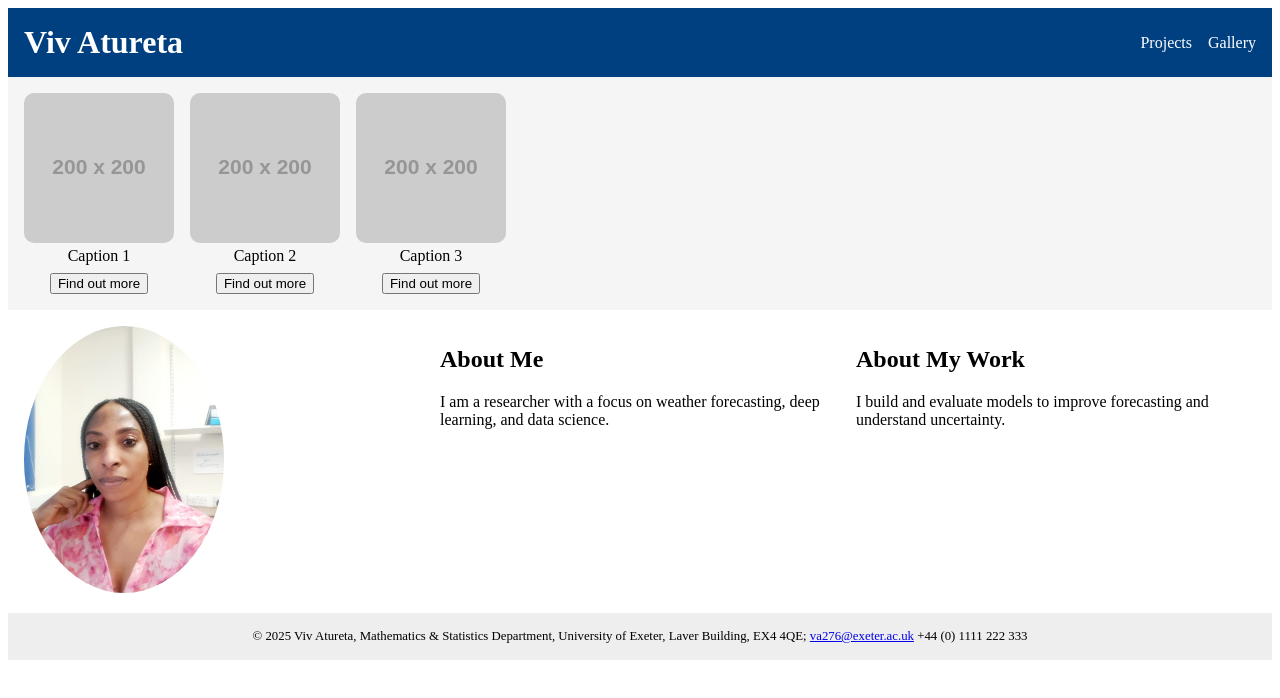
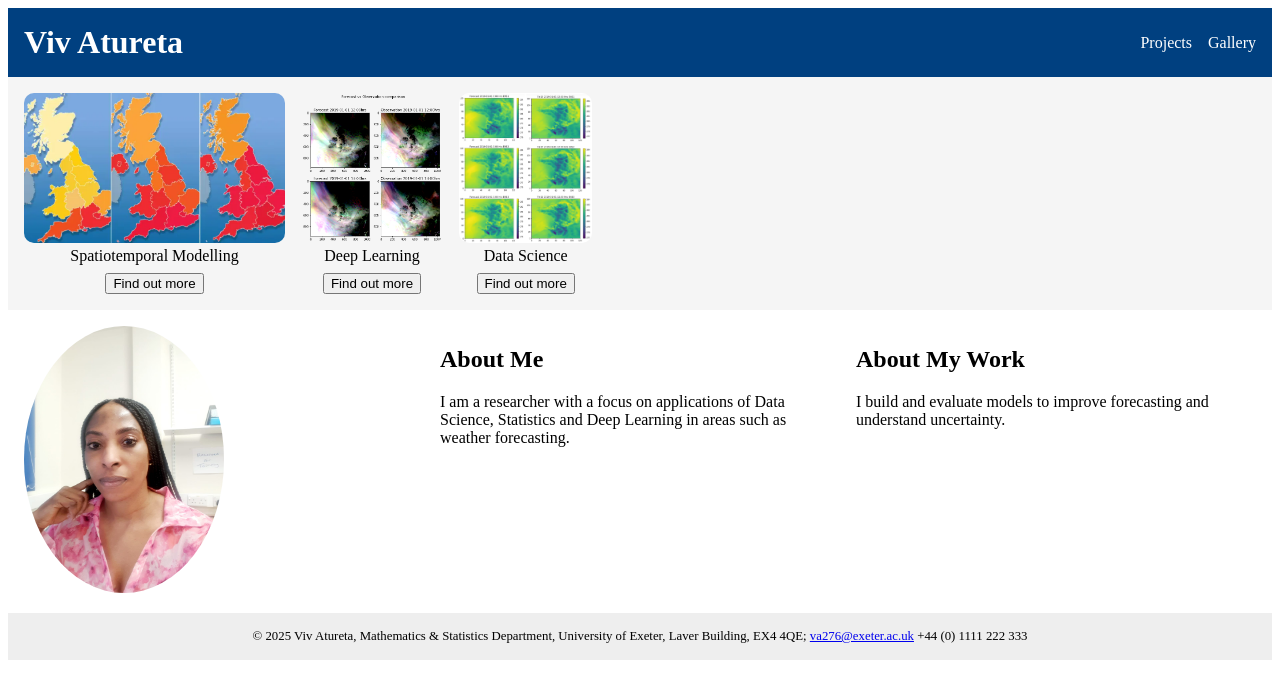
Before and after one commit to vatureta/vatureta.github.io, a plain HTML site: page index.html in a window 1280 px wide. Drawn offline with Linux system fonts and the light colour scheme; placeholder pictures from the web are drawn by us.

Commit message:
update initial webpage with scroll gallery photos

```diff
--- a/index.html
+++ b/index.html
@@ -114,18 +114,18 @@
 
   <section class="scroll-gallery">
     <div>
-      <img src="https://via.placeholder.com/200" alt="Image 1"/>
-      <div>Caption 1</div>
+      <img src="PresentationCover2.png" alt="Image 1"/>
+      <div>Spatiotemporal Modelling</div>
       <button>Find out more</button>
     </div>
     <div>
-      <img src="https://via.placeholder.com/200" alt="Image 2"/>
-      <div>Caption 2</div>
+      <img src="forecast vs Observation.png" alt="Image 2"/>
+      <div>Deep Learning</div>
       <button>Find out more</button>
     </div>
     <div>
-      <img src="https://via.placeholder.com/200" alt="Image 3"/>
-      <div>Caption 3</div>
+      <img src="WalesCutOut.png" alt="Image 3"/>
+      <div>Data Science</div>
       <button>Find out more</button>
     </div>
   </section>
@@ -134,7 +134,7 @@
     <div><img src="Github_photo.jpeg" alt="Photo of Viv"></div>
     <div>
       <h2>About Me</h2>
-      <p>I am a researcher with a focus on weather forecasting, deep learning, and data science.</p>
+      <p>I am a researcher with a focus on applications of Data Science, Statistics and Deep Learning in areas such as weather forecasting.</p>
     </div>
     <div>
       <h2>About My Work</h2>
```
